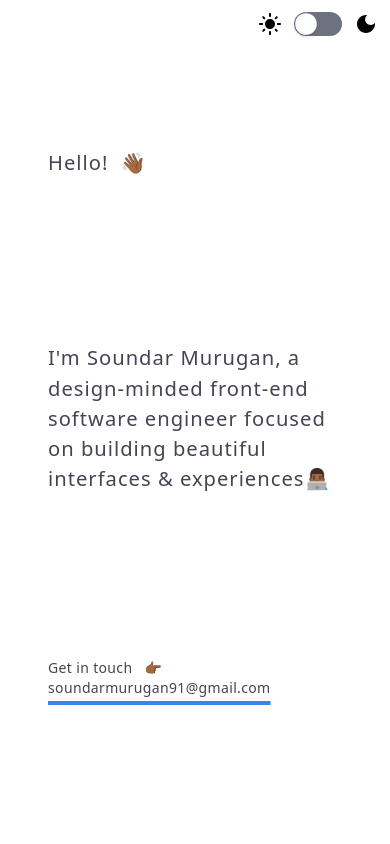
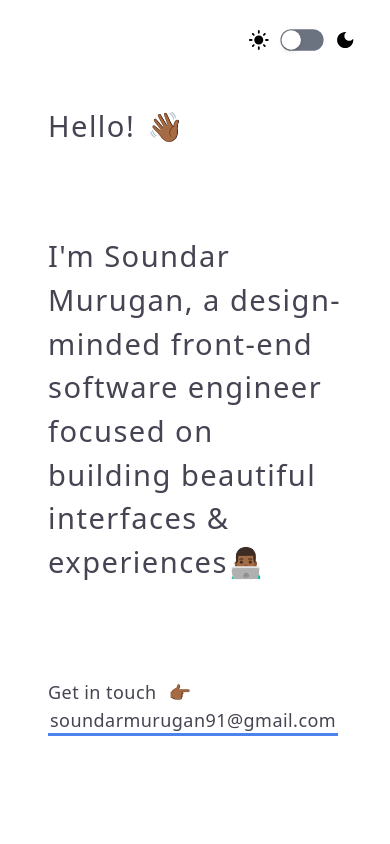
Before and after one commit to soundarzozm/portfolio, a Next.js app: page / in a window 390 px wide. Shown: the top 844 px of the page. Built offline with nearby package versions, Linux system fonts and the light colour scheme.

Commit message:
fixed responsiveness

```diff
--- a/app/Header.tsx
+++ b/app/Header.tsx
@@ -1,6 +1,10 @@
 export default function Header() {
 	return (
-		<header className='flex flex-col justify-around sm:px-32 sm:py-24 py-16 px-12 h-screen mx-auto max-w-[1440px] text-[0.9rem] sm:text-[1.2rem] md:text-[1.5rem] lg:text-[1.8rem] xl:text-[2rem]'>
+		<header
+			className='flex flex-col justify-around sm:px-24 sm:py-28 py-16 px-12 h-screen mx-auto max-w-[1440px]
+		text-[0.9rem] xxs:text-[1.2rem] xs:text-[1.3rem] sm:text-[1.4rem] md:text-[1.8rem]
+		landscape:text-[0.5rem] landscape:xxs:text-[0.9rem] landscape:xs:text-[1rem] landscape:sm:text-[1.1rem] landscape:md:text-[1.2rem] landscape:lg:text-[1.8rem]'
+		>
 			<h1 className='font-extralight text-head tracking-wider my-2'>
 				Hello!
 				<span className='inline-block ml-3 hover:cursor-pointer hover:animate-wave hover:duration-200 ease-in-out'>
@@ -13,13 +17,13 @@ export default function Header() {
 				beautiful interfaces & experiences
 				<span className=' hover:cursor-default'>👨🏾‍💻</span>
 			</h2>
-			<h3 className='tracking-wide text-sm font-extralight my-2'>
+			<h3 className='tracking-wide font-light my-2 text-[12px] xs:text-lg'>
 				<span>Get in touch</span>
 				<span className='mx-3'>👉🏾</span>
 				<span>
 					<a
 						href='mailto:soundarmurugan91@gmail.com'
-						className='underline underline-offset-8 decoration-blue-500 decoration-4'
+						className='pb-1 px-[2px] shadow-[inset_0_-3px_0_0_rgb(76,130,238)] hover:shadow-[inset_0_-38px_0_0_rgb(76,130,238)] hover:text-white transition-all ease-in-out duration-300'
 					>
 						soundarmurugan91@gmail.com
 					</a>
--- a/app/components/ThemeToggle.tsx
+++ b/app/components/ThemeToggle.tsx
@@ -33,7 +33,7 @@ export default function ThemeToggle() {
 	}, [])
 
 	return (
-		<div className='absolute top-3 right-3 flex justify-center align-middle space-x-3'>
+		<div className='absolute top-7 right-7 flex justify-center align-middle space-x-3 scale-90'>
 			<svg
 				xmlns='http://www.w3.org/2000/svg'
 				enableBackground='new 0 0 24 24'
--- a/tailwind.config.js
+++ b/tailwind.config.js
@@ -8,6 +8,10 @@ module.exports = {
 	],
 	theme: {
 		extend: {
+			screens: {
+				xxs: '330px',
+				xs: '360px',
+			},
 			fontSize: {
 				head: [
 					'1.4em',
@@ -43,11 +47,13 @@ module.exports = {
 			keyframes: {
 				wave: {
 					'0%, 70%, 100%': { transform: 'rotate(0.0deg)' },
-					'15%': { transform: 'rotate(14.0deg)' },
-					'30%': { transform: 'rotate(-8.0deg)' },
-					'40%': { transform: 'rotate(14.0deg)' },
-					'50%': { transform: 'rotate(-4.0deg)' },
-					'60%': { transform: 'rotate(10.0deg)' },
+					'15%': {
+						transform: 'rotate(14.0deg) translateX(5px)',
+					},
+					'30%': { transform: 'rotate(-8.0deg) translateX(-5px)' },
+					'40%': { transform: 'rotate(14.0deg) translateX(5px)' },
+					'50%': { transform: 'rotate(-4.0deg) translateX(-3px)' },
+					'60%': { transform: 'rotate(10.0deg) translateX(3px)' },
 				},
 				fadeIn: {
 					'0%': { opacity: 0.6 },
```
